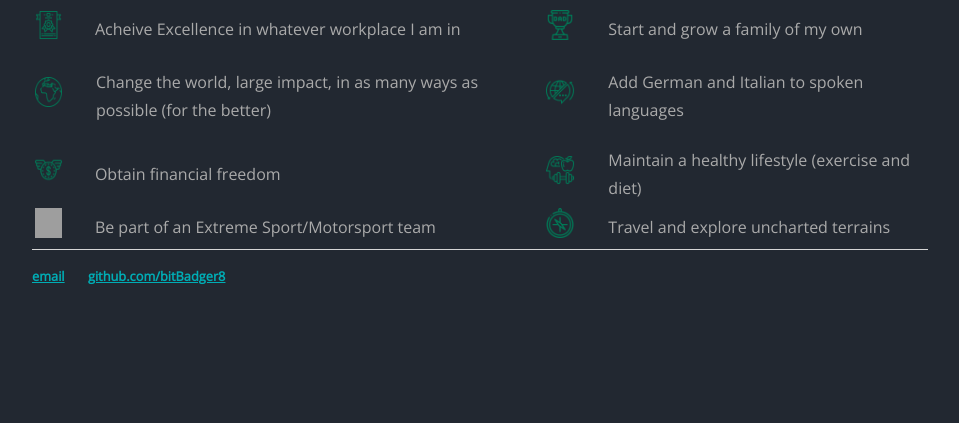
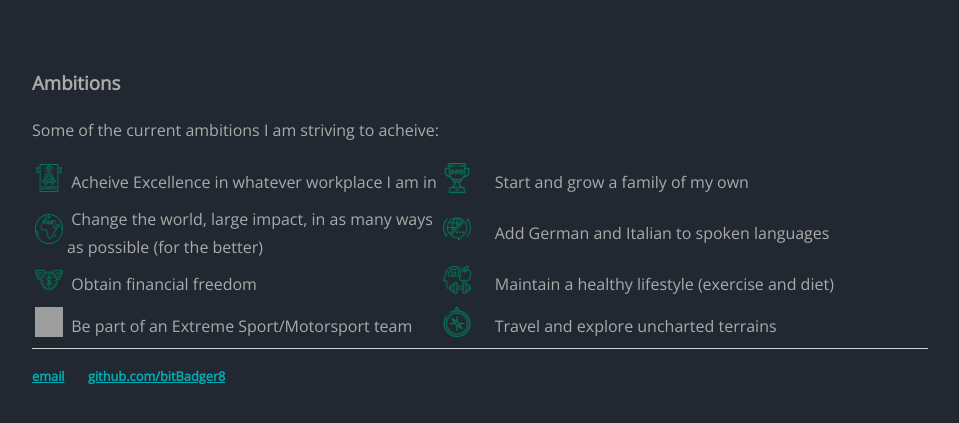
Before and after one commit to bitBadger8/bitBadger8.github.io, a Jekyll site: the page built from about/index.html, in a window 1280 px wide, cut to the strip 652-1102 px from the top of the page. Shown: the top 423 px of the strip, without its empty margins (160-1119 px from the left). Built offline with Jekyll 4.4.1, drawn with Linux system fonts in a browser that asks for light colours; before the commit the page ends 1002 px from its top, so only the background shows below that; grey boxes are pictures that could not be loaded.

Commit message:
Update index.html

```diff
--- a/about/index.html
+++ b/about/index.html
@@ -9,7 +9,7 @@ title: Kevin du Preez - About
 <p>I enjoy programming, working on cars/motorbikes, design, adventure and teamwork. Always seeking an oppourtunity to grow, learn or make a good change.&nbsp;</p>
 <h3>Personality</h3>
 <p>Although a personality is difficult to portray through static content, my result from 16Personalities says the following about me:</p>
-<table style="height: 171px; width: 642px;">
+<table >
 <tbody>
 <tr>
 <td style="width: 76px; height text-align: left;">Type:</td>
@@ -30,35 +30,36 @@ title: Kevin du Preez - About
 <td style="width: 158px;">People Mastery</td>
 </tr>
 </tbody>
-<table >
+</table>
+<p>&nbsp;</p>
+<h3>Ambitions</h3>
+<p>Some of the current ambitions I am striving to acheive:</p>
+<table>
 <tbody>
 <tr>
-<td style="width: 56px; text-align: right;"><img src="https://github.com/bitBadger8/bitBadger8.github.io/blob/main/assets/images/pngs/excellence.png?raw=true" alt="" width="30" height="30" /></td>
-<td style="width: 782px; padding-left: 30px;">Acheive Excellence in whatever workplace I am in</td>
-<td style="width: 75px; text-align: right;"><img src="https://github.com/bitBadger8/bitBadger8.github.io/blob/main/assets/images/pngs/dad.png?raw=true" alt="" width="30" height="30" /></td>
-<td style="width: 589px; padding-left: 30px;">Start and grow a family of my own</td>
+<td style="width: 56px;"><img src="https://github.com/bitBadger8/bitBadger8.github.io/blob/main/assets/images/pngs/excellence.png?raw=true" alt="" width="30" height="30" /></td>
+<td style="width: 594px;">&nbsp;Acheive Excellence in whatever workplace I am in</td>
+<td style="width: 87.25px;"><img src="https://github.com/bitBadger8/bitBadger8.github.io/blob/main/assets/images/pngs/dad.png?raw=true" alt="" width="30" height="30" /></td>
+<td style="width: 765.75px;">&nbsp;Start and grow a family of my own</td>
 </tr>
 <tr>
-<td style="width: 56px; text-align: right;"><img src="https://github.com/bitBadger8/bitBadger8.github.io/blob/main/assets/images/pngs/world.png?raw=true" alt="" width="30" height="30" /></td>
-<td style="width: 782px;">
-<p style="padding-left: 30px;">Change the world, large impact, in as many ways as possible (for the better)</p>
-</td>
-<td style="width: 75px; text-align: right;"><img src="https://github.com/bitBadger8/bitBadger8.github.io/blob/main/assets/images/pngs/languages.png?raw=true" alt="" width="30" height="30" /></td>
-<td style="width: 589px; padding-left: 30px;">Add German and Italian to spoken languages</td>
+<td style="width: 56px;"><img src="https://github.com/bitBadger8/bitBadger8.github.io/blob/main/assets/images/pngs/world.png?raw=true" alt="" width="30" height="30" /></td>
+<td style="width: 594px;">&nbsp;Change the world, large impact, in as many ways as possible (for the better)</td>
+<td style="width: 87.25px;"><img src="https://github.com/bitBadger8/bitBadger8.github.io/blob/main/assets/images/pngs/languages.png?raw=true" alt="" width="30" height="30" /></td>
+<td style="width: 765.75px;">&nbsp;Add German and Italian to spoken languages</td>
 </tr>
 <tr>
-<td style="width: 56px; text-align: right;"><img src="https://github.com/bitBadger8/bitBadger8.github.io/blob/main/assets/images/pngs/finfree.png?raw=true" alt="" width="30" height="30" /></td>
-<td style="width: 782px; padding-left: 30px;">
-<p>Obtain financial freedom</p>
-</td>
-<td style="width: 75px; text-align: right;"><img src="https://github.com/bitBadger8/bitBadger8.github.io/blob/main/assets/images/pngs/health.png?raw=true" alt="" width="30" height="30" /></td>
-<td style="width: 589px; padding-left: 30px;">Maintain a healthy lifestyle (exercise and diet)</td>
+<td style="width: 56px;"><img src="https://github.com/bitBadger8/bitBadger8.github.io/blob/main/assets/images/pngs/finfree.png?raw=true" alt="" width="30" height="30" /></td>
+<td style="width: 594px;">&nbsp;Obtain financial freedom</td>
+<td style="width: 87.25px;"><img src="https://github.com/bitBadger8/bitBadger8.github.io/blob/main/assets/images/pngs/health.png?raw=true" alt="" width="30" height="30" /></td>
+<td style="width: 765.75px;">&nbsp;Maintain a healthy lifestyle (exercise and diet)</td>
 </tr>
 <tr>
-<td style="width: 56px; text-align: right;"><img src="https://github.com/bitBadger8/bitBadger8.github.io/blob/main/assets/images/pngs/extreme.png?raw=true" alt="" width="30" height="30" /></td>
-<td style="width: 782px; padding-left: 30px;">Be part of an Extreme Sport/Motorsport team&nbsp;</td>
-<td style="width: 75px; text-align: right;"><img src="https://github.com/bitBadger8/bitBadger8.github.io/blob/main/assets/images/pngs/explore.png?raw=true" alt="" width="30" height="30" /></td>
-<td style="width: 589px; padding-left: 30px;">Travel and explore uncharted terrains</td>
+<td style="width: 56px;"><img src="https://github.com/bitBadger8/bitBadger8.github.io/blob/main/assets/images/pngs/extreme.png?raw=true" alt="" width="30" height="30" /></td>
+<td style="width: 594px;">&nbsp;Be part of an Extreme Sport/Motorsport team&nbsp;</td>
+<td style="width: 87.25px;"><img src="https://github.com/bitBadger8/bitBadger8.github.io/blob/main/assets/images/pngs/explore.png?raw=true" alt="" width="30" height="30" /></td>
+<td style="width: 765.75px;">&nbsp;Travel and explore uncharted terrains</td>
 </tr>
 </tbody>
 </table>
+</table>
```
